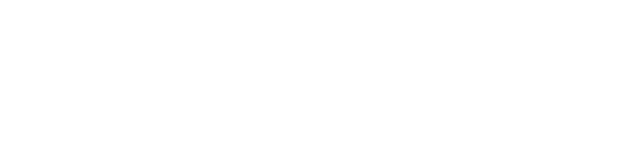
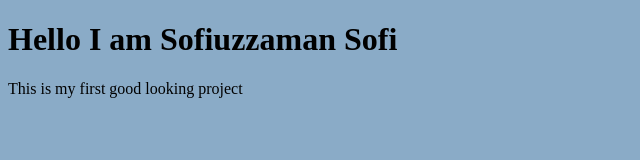
Before and after one commit to SofiuzzamanSofi/developer-portfolio, a plain HTML site: page index.html in a window 1280 px wide. Shown: the whole page, without its empty margins (0-640 px from the left). Drawn offline with Linux system fonts and the light colour scheme.

Commit message:
initial commit

```diff
--- a/index.html
+++ b/index.html
@@ -8,6 +8,7 @@
     <link rel="stylesheet" href="style.css">
 </head>
 <body>
-
+    <h1>Hello I am Sofiuzzaman Sofi</h1>
+    <p>This is my first good looking project</p>
 </body>
 </html>
--- a/style.css
+++ b/style.css
@@ -0,0 +1,3 @@
+*{
+    background-color: rgb(138, 171, 199);
+}
```
